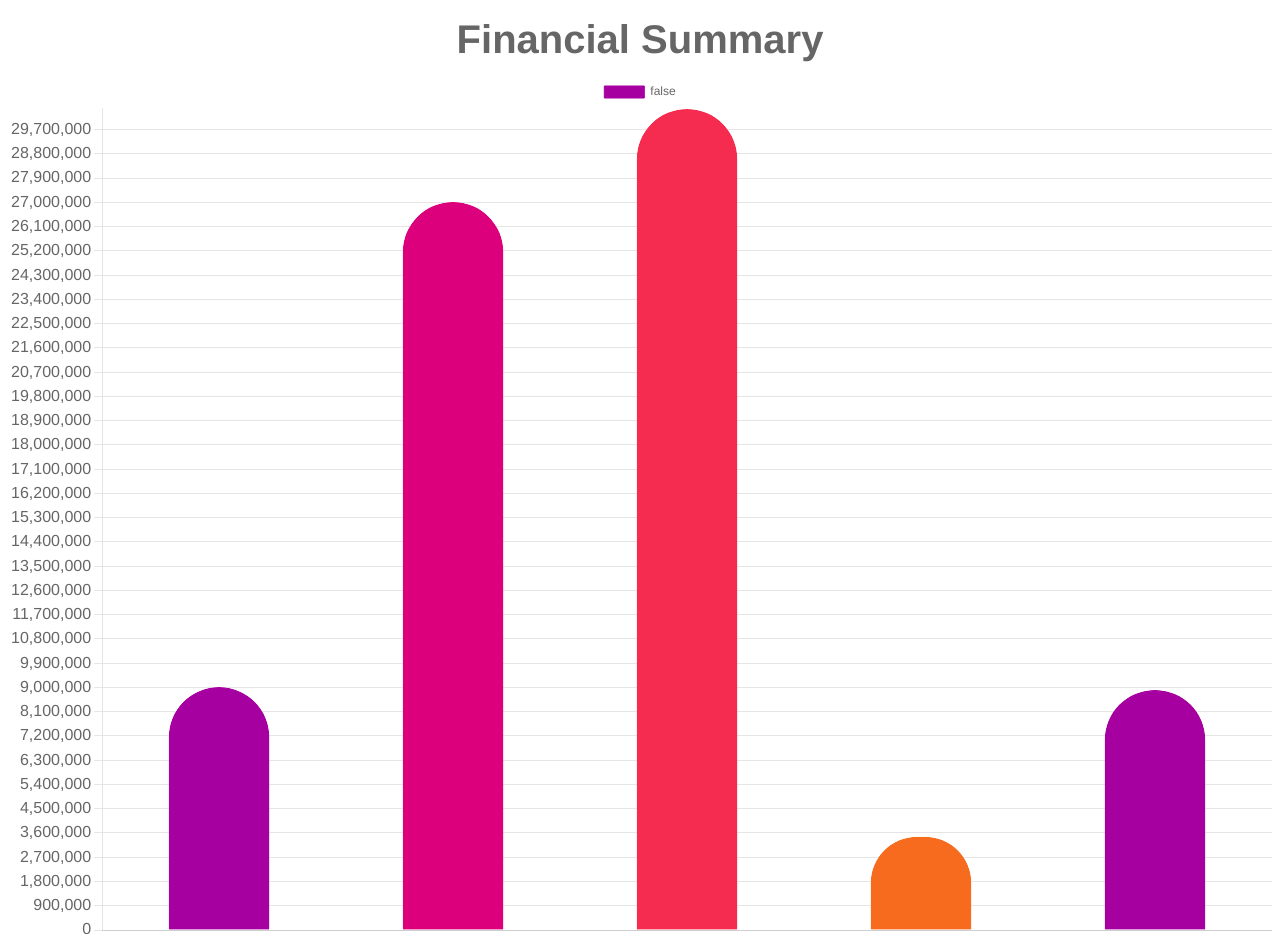
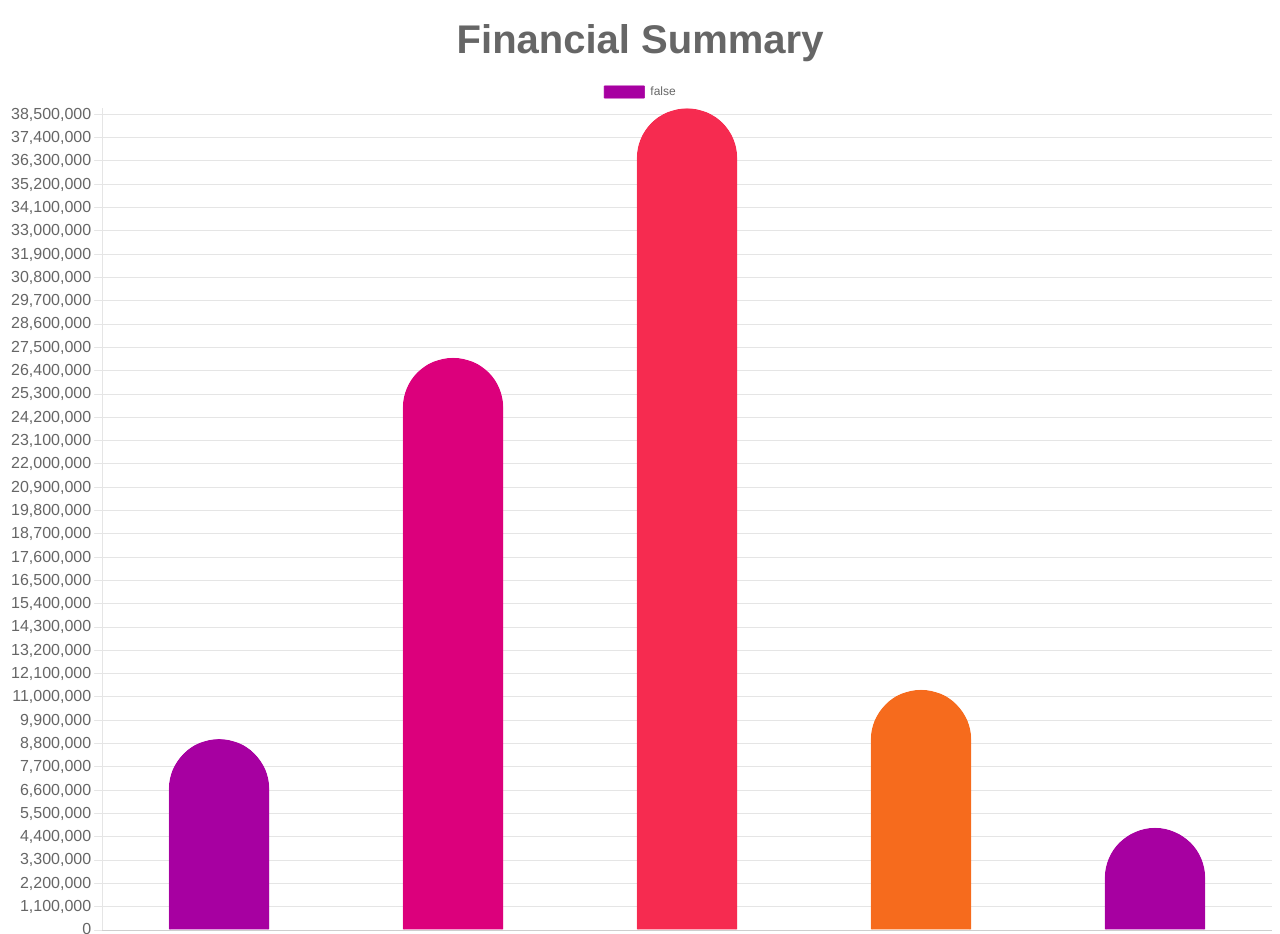
Before and after one commit to Nata-89/Nata-89.github.io, a plain HTML site: page tabel.html in a window 1280 px wide. Shown: the top 934 px of the page. Drawn offline with nearby package versions, Linux system fonts and the light colour scheme.

Commit message:
some more commit

```diff
--- a/tabel.html
+++ b/tabel.html
@@ -17,7 +17,7 @@
                 ],
                 datasets: [{
                     label: false,
-                    data: [9000000, 27000000, 30450000, 3450000, 8895950.38],
+                    data: [9000000, 27000000, 38775000, 11325000, 4806992.17],
                     backgroundColor: [
                         'rgba(167, 0, 161, 1)',
                         'rgba(220, 0, 124, 1)',
```
